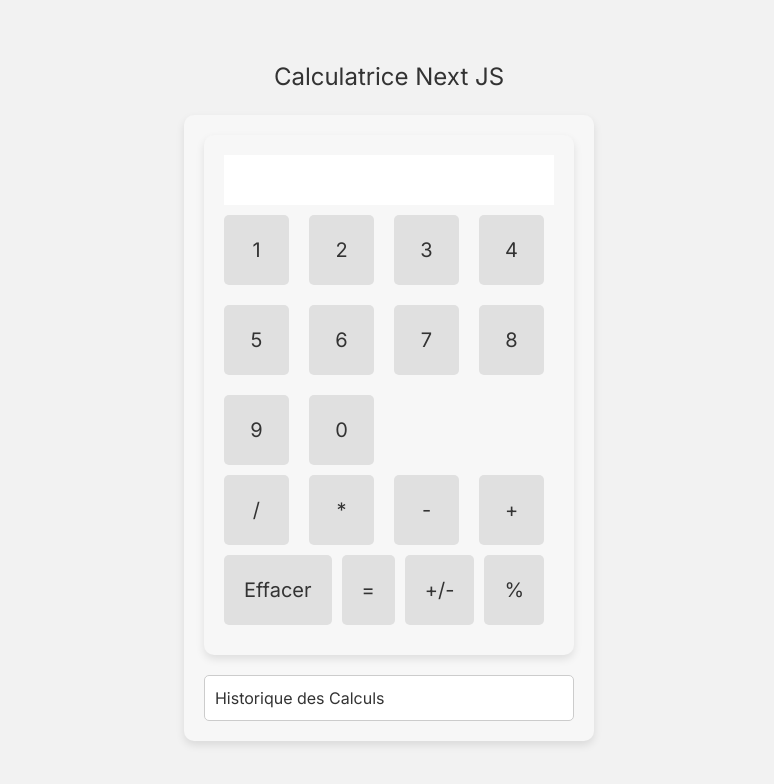
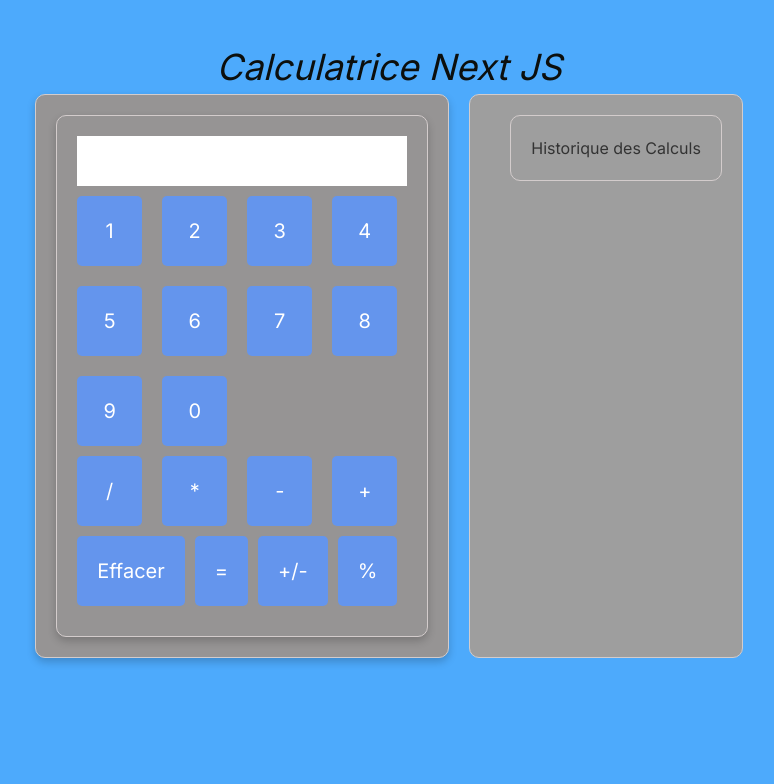
Before and after one commit to nicolv23/calculatrice, a Next.js app: page / in a window 1280 px wide. Shown: the top 784 px of the page, without its empty margins (251-1025 px from the left). Built offline with nearby package versions, Linux system fonts and the light colour scheme.

Commit message:
Mise en page de l'historique des calculs à droite de la calculatrice et permission d'utiliser les touches du clavier pour faire les calculs

```diff
--- a/src/app/page.tsx
+++ b/src/app/page.tsx
@@ -36,6 +36,7 @@ const Calculatrice: React.FC = () => {
   return (
   <div className="page-container">
     <h1>Calculatrice Next JS</h1>
+    <div className="content-wrapper">
       <div className="calculatrice-container">
         <AffichageCalculatrice
         valeurAffichee={valeurAffichee}
@@ -43,7 +44,10 @@ const Calculatrice: React.FC = () => {
         effacerValeur={effacerValeur}
         evaluerExpression={evaluerExpression}
         />
+      </div>
+      <div className="historique-container">
         <HistoriqueCalculs historique={historique} />
+      </div>
     </div>
   </div>
   );
--- a/src/components/AffichageCalculatrice.js
+++ b/src/components/AffichageCalculatrice.js
@@ -54,9 +54,22 @@ const AffichageCalculatrice = ({ valeurAffichee, mettreAJourValeur, effacerValeu
     mettreAJourValeur(pourcentage.toString());
   };
 
+  const handleKeyPress = (e) => {
+    const { key } = e;
+    if (/[0-9]/.test(key)) {
+      mettreAJourValeur(key);
+    } else if (key === '+' || key === '-' || key === '*' || key === '/') {
+      mettreAJourValeur(key);
+    } else if (key === 'Enter') {
+      evaluerExpression();
+    } else if (key === 'Backspace') {
+      effacerValeur();
+    }
+  };
+
 
   return (
-    <div className="calculatrice-container">
+    <div className="calculatrice-container" onKeyDown={handleKeyPress} tabIndex={0}>
       <input type="text" value={valeurAffichee} readOnly className="input-valeur" />
       <div className="boutons-chiffres">{boutonsChiffres}</div>
       <div className="boutons-operateurs">{boutonsOperateurs}</div>
--- a/src/styles/calculatrice.css
+++ b/src/styles/calculatrice.css
@@ -1,22 +1,28 @@
 .page-container {
-  background-color: #f2f2f2;;
+  background-color: #4daafc;
   display: flex;
-  flex-direction: column;
-  justify-content: center;
-  align-items: center;
+  flex-direction: column; /* Utilisation d'une disposition en colonne */
+  align-items: center; /* Centrage horizontal */
   min-height: 100vh;
 }
 
 h1 {
-  color: #333;
-  font-size: 24px;
-  margin-bottom: 20px;
+  color: #0c0f0d;
+  font-size: 36px;
+  font-style: oblique;
+  margin-top: 40px;
+}
+
+.content-wrapper {
+  display: flex;
+  flex-direction: row; /* Utilisation d'une disposition en ligne */
 }
 
 .calculatrice-container {
-  background-color: #f7f7f7;
+  background-color: #969494;
   border-radius: 10px;
-  box-shadow: 0 4px 8px rgba(0, 0, 0, 0.1);
+  border: 1px solid #d3cccc;
+  box-shadow: 0 4px 8px rgba(0, 0, 0, 0.2);
   padding: 20px;
 }
 
@@ -25,7 +31,7 @@ h1 {
   margin-bottom: 10px;
   padding: 10px;
   font-size: 20px;
-  color: #333; /* Couleur du texte dans le champ de saisie */
+  color: #333;
 }
 
 .calculatrice-container .boutons-chiffres,
@@ -38,27 +44,26 @@ h1 {
 .calculatrice-container button {
   padding: 20px;
   font-size: 20px;
-  background-color: #e0e0e0;
+  background-color: #6495ed;
   border: none;
   border-radius: 5px;
   cursor: pointer;
-  color: #333;
+  color: #fff;
   margin-right: 10px;
   margin-bottom: 10px;
   transition: background-color 0.3s;
 }
 
 .calculatrice-container button:hover {
-  background-color: #d0d0d0;
+  background-color: #4169e1;
 }
 
 .historique-container {
-  margin-top: 20px;
-  padding: 10px;
-  background-color: #fff;
-  border: 1px solid #ccc;
+  margin-left: 20px;
+  padding: 20px;
+  background-color: #9e9e9e;
+  border: 1px solid #d3cccc;
   color: #333;
-  border-radius: 5px;
-  flex: 1;
+  border-radius: 10px;
   overflow-y: auto;
 }
```
Also changed, not shown: src/components/Calculatrice.js (deleted). Lines whose indentation alone changed are shown as unchanged.
